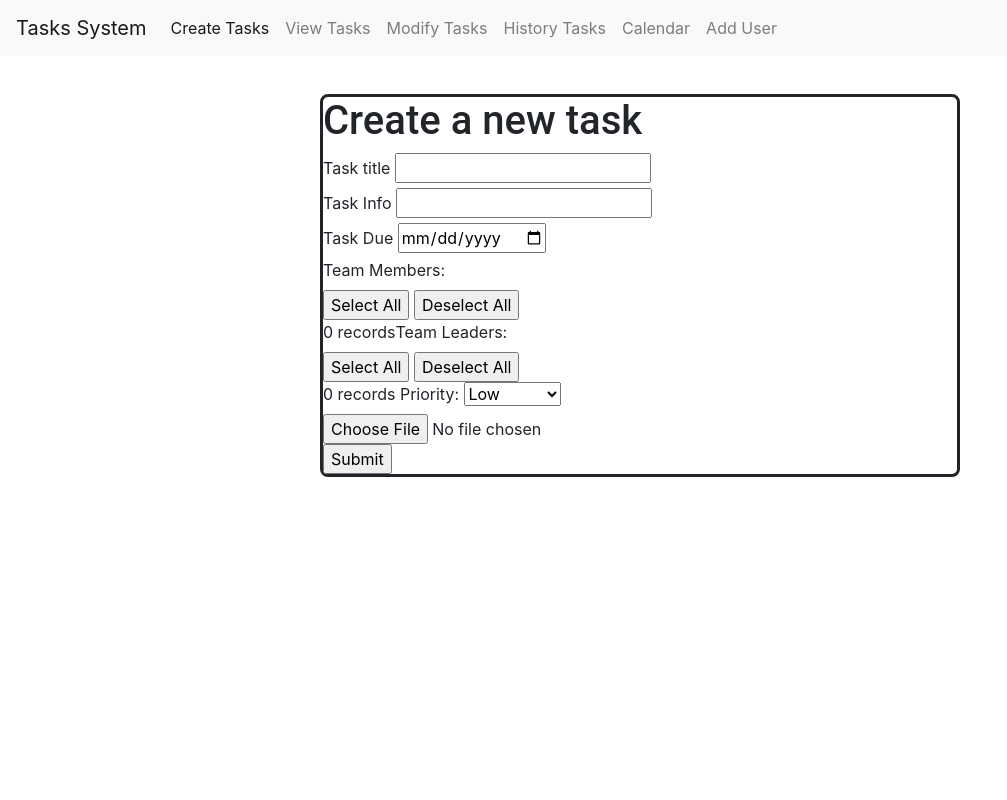
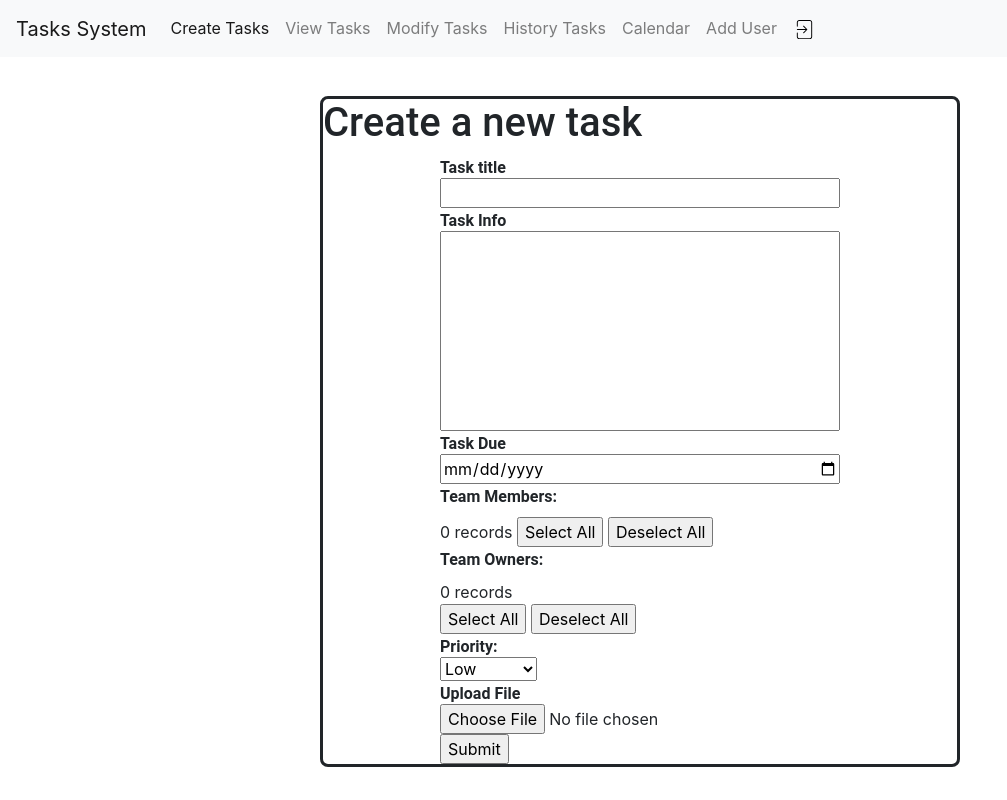
Before and after one commit to yousseftawfik11/EtisalatManagerTasksWebApp, a PHP site: page /ManagerHome.php in a window 1280 px wide. Shown: the whole page, without its empty margins (0-1007 px from the left). Run offline with PHP 8.4, Linux system fonts and the light colour scheme; data that the repository does not hold is empty; some libraries are stand-ins or nearby versions.

Commit message:
slight UI changes

```diff
--- a/AddTask.php
+++ b/AddTask.php
@@ -32,7 +32,7 @@ if(isset($_POST["submit"])){
 
 
     $addTask = "INSERT INTO tasks(Task_title,Content,due,manager_id,status,priority,attachment_name)
-    VALUES ('$title','$info','$due','1234','0','$priority','$pname')";
+    VALUES ('$title','$info','$due','5000','0','$priority','$pname')";
 
     $query = mysqli_query($conn, $addTask);
 
--- a/DueCalendar.php
+++ b/DueCalendar.php
@@ -69,6 +69,8 @@
       <a class="nav-item nav-link" href="TasksHistory.php">History Tasks</a>
       <a class="nav-item nav-link active" href="DueCalendar.php">Calendar</a>
       <a class="nav-item nav-link " href="newUser.php">Add User</a>
+      <a class="nav-item nav-link " href="logout.php"><img src="images/logout.svg" style="width:23px"></a>
+
     </div>
   </div>
 </nav>
--- a/ManagerHome.php
+++ b/ManagerHome.php
@@ -31,6 +31,7 @@ include 'AddTask.php';
       <a class="nav-item nav-link" href="TasksHistory.php">History Tasks</a>
       <a class="nav-item nav-link" href="DueCalendar.php">Calendar</a>
       <a class="nav-item nav-link " href="newUser.php">Add User</a>
+      <a class="nav-item nav-link " href="logout.php"><img src="images/logout.svg" style="width:23px"></a>
     </div>
   </div>
 </nav>
@@ -38,20 +39,30 @@ include 'AddTask.php';
 <div class="CreateTask">
 <h1>Create a new task</h1>
 
-<form action="<?php echo $_SERVER['PHP_SELF']?>" method="post" enctype="multipart/form-data">
+<form action="<?php echo $_SERVER['PHP_SELF']?>" method="post" enctype="multipart/form-data" class="FormCenter">
+    <div>
+      <div class="labelSpace">
+       <label for="TaskTitle" class="NewTaskLabel">Task title</label>
+      </div>
+      <input type="text" name="TaskTitle" class="titleInput" required>
+    </div>
+    <div>
+      <div  class="labelSpace">
+    <label for="TaskInfo" class="NewTaskLabel">Task Info</label>
+    </div>
+    <input type="text" name="TaskInfo" class="contentInput" required>
+    </div>
+    <div>
+      <div  class="labelSpace">
+    <label for="TaskDue" class="NewTaskLabel">Task Due</label>
+      </div>
+    <input type="date" name="TaskDue" class="titleInput" required>
+    </div>
 
-    <label for="TaskTitle">Task title</label>
-    <input type="text" name="TaskTitle" required><br>
+    <div>
+    <label for="team_mem" class="NewTaskLabel">Team Members:</label>
+    </div>
 
-    <label for="TaskInfo">Task Info</label>
-    <input type="text" name="TaskInfo" required><br>
-
-    <label for="TaskDue">Task Due</label>
-    <input type="date" name="TaskDue" required><br>
-
-    <label for="team_mem">Team Members:</label> <br>
-    <input type="button" onclick='selectsMember()' value="Select All"/>
-        <input type="button" onclick='deSelectMember()' value="Deselect All"/> <br>
 <?php
         $sqlQMembers="SELECT * FROM team_members";
         $result1= mysqli_query($conn, $sqlQMembers);
@@ -62,7 +73,7 @@ include 'AddTask.php';
 
             while($row= mysqli_fetch_assoc($result1)){
 
-                echo '<input type="checkbox" name="check_list_member[]" value="'.$row["member_id"].'" ><label>'.$row["name"].'</label> <br>' ;
+                echo '<input type="checkbox" name="check_list_member[]" value="'.$row["member_id"].'" ><label>'.$row["name"].'</label>' ;
             }
             echo'</div>';
         }else{
@@ -70,10 +81,13 @@ include 'AddTask.php';
         }
 
 ?>
-<label for="team_mem">Team Leaders:</label> <br>
+    <input type="button" onclick='selectsMember()' value="Select All"/>
+        <input type="button" onclick='deSelectMember()' value="Deselect All"/>
 
-        <input type="button" onclick='selectsLeader()' value="Select All"/>
-        <input type="button" onclick='deSelectLeader()' value="Deselect All"/><br>
+<div>
+<label for="team_mem" class="NewTaskLabel">Team Owners:</label>
+</div>
+
 <?php
         $sqlQMembers="SELECT * FROM team_members";
         $result1= mysqli_query($conn, $sqlQMembers);
@@ -89,16 +103,25 @@ include 'AddTask.php';
         }
 
 ?>
-
-<label for="priority">Priority: </label>
+<div>
+        <input type="button" onclick='selectsLeader()' value="Select All"/>
+        <input type="button" onclick='deSelectLeader()' value="Deselect All"/>
+        </div>
+        <div class="labelSpace">
+<label for="priority" class="NewTaskLabel">Priority: </label>
+</div>
 <select name="priority">
   <option value="1">Low</option>
   <option value="2">Medium</option>
   <option value="3">High</option>
   <option value="4">Very High</option>
 </select>
-<br>
-<input type="File" name="file"> <br>
+<div class="labelSpace">
+<label for="priority" class="NewTaskLabel">Upload File </label>
+</div>
+<div >
+<input type="File" name="file">
+</div>
 <input type="submit" name="submit">
 </form>
 </div>
--- a/TasksHistory.php
+++ b/TasksHistory.php
@@ -25,6 +25,8 @@ include('db.php');
       <a class="nav-item nav-link active" href="TasksHistory.php">History Tasks</a>
       <a class="nav-item nav-link" href="DueCalendar.php">Calendar</a>
       <a class="nav-item nav-link " href="newUser.php">Add User</a>
+      <a class="nav-item nav-link " href="logout.php"><img src="images/logout.svg" style="width:23px"></a>
+
     </div>
   </div>
 </nav>
--- a/TasksView.php
+++ b/TasksView.php
@@ -23,6 +23,7 @@
       <a class="nav-item nav-link" href="TasksHistory.php">History Tasks</a>
       <a class="nav-item nav-link" href="DueCalendar.php">Calendar</a>
       <a class="nav-item nav-link " href="newUser.php">Add User</a>
+      <a class="nav-item nav-link " href="logout.php"><img src="images/logout.svg" style="width:23px"></a>
     </div>
   </div>
 </nav>
--- a/css/styles.css
+++ b/css/styles.css
@@ -53,3 +53,24 @@ table{
 .OpenTickSize{
   width: 35px;
 }
+
+.labelSpace{
+  margin-bottom: -10px;
+}
+.contentInput{
+  height: 200px;
+  width: 400px;
+}
+.titleInput{
+  width: 400px;
+}
+.FormCenter{
+  margin-right: auto;
+  margin-left: auto;
+  width: fit-content;
+}
+.NewTaskLabel{
+  font-family: 'Roboto', sans-serif;
+  font-weight: 600;
+  font-size: medium;
+}
--- a/modifyTask.php
+++ b/modifyTask.php
@@ -23,6 +23,8 @@
       <a class="nav-item nav-link" href="TasksHistory.php">History Tasks</a>
       <a class="nav-item nav-link" href="DueCalendar.php">Calendar</a>
       <a class="nav-item nav-link " href="newUser.php">Add User</a>
+      <a class="nav-item nav-link " href="logout.php"><img src="images/logout.svg" style="width:23px"></a>
+
 
     </div>
   </div>
--- a/newUser.php
+++ b/newUser.php
@@ -22,6 +22,7 @@
       <a class="nav-item nav-link" href="TasksHistory.php">History Tasks</a>
       <a class="nav-item nav-link" href="DueCalendar.php">Calendar</a>
       <a class="nav-item nav-link active" href="newUser.php">Add User</a>
+      <a class="nav-item nav-link " href="logout.php"><img src="images/logout.svg" style="width:23px"></a>
     </div>
   </div>
 </nav>
```
Also changed, not shown: logout.php (added, +8 -0 lines), images/logout.svg (added).
